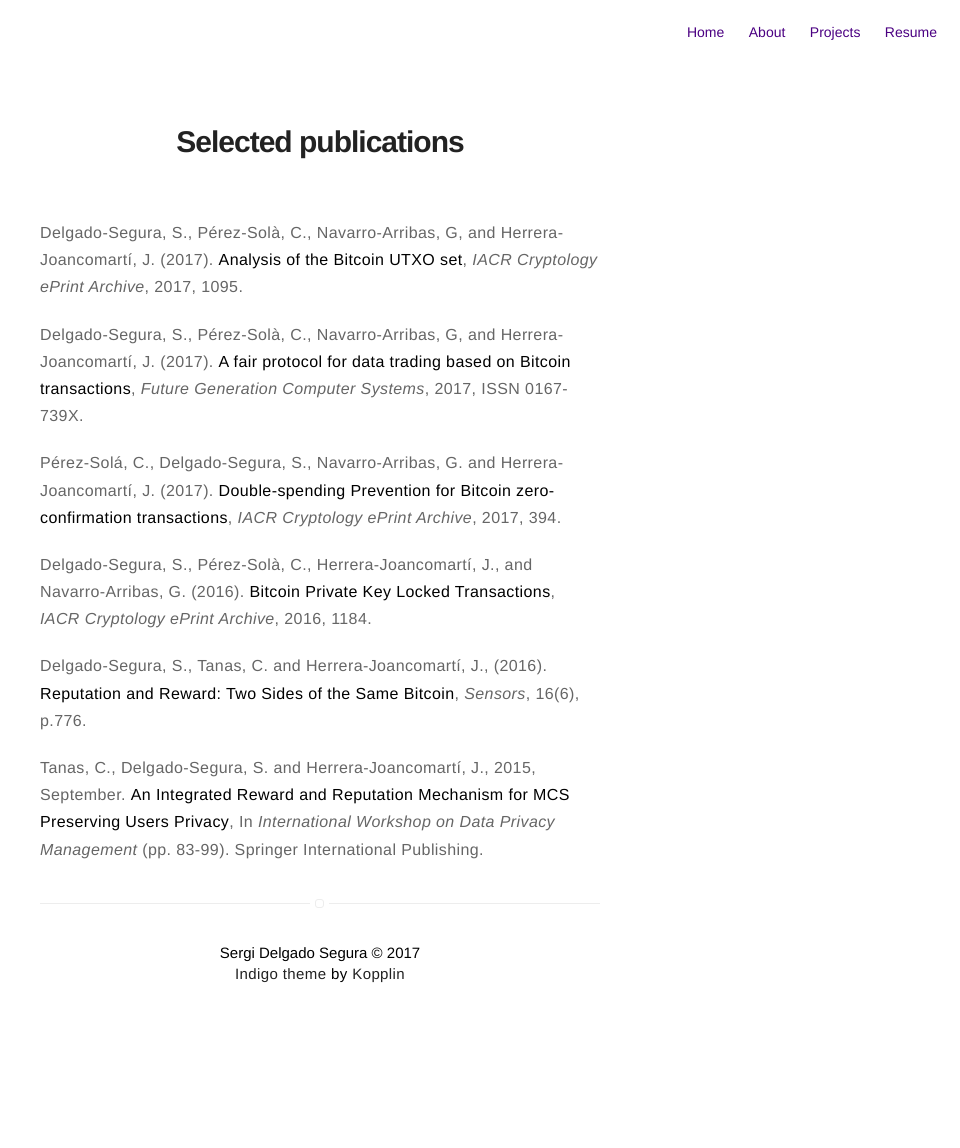
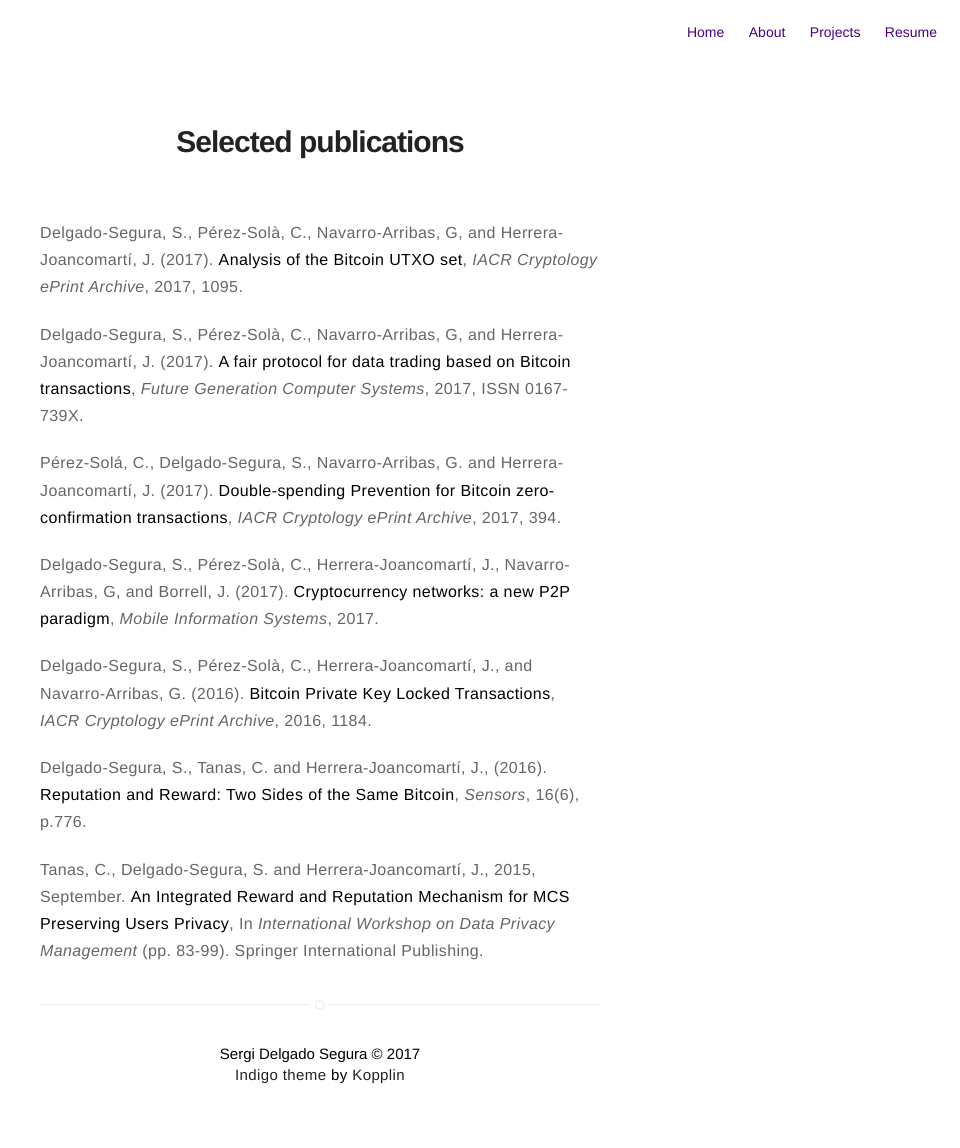
Before and after one commit to sr-gi/me, a Jekyll site: the page built from publications.md, in a window 1280 px wide. Shown: the whole page, without its empty margins (320-1280 px from the left). Built offline with Jekyll 4.4.1, drawn with Linux system fonts in a browser that asks for light colours; before the commit the page ends 1046 px from its top, so only the background shows below that.

Commit message:
Adds MIS publication 2017

```diff
--- a/publications.md
+++ b/publications.md
@@ -11,6 +11,8 @@ Delgado-Segura, S., Pérez-Solà, C., Navarro-Arribas, G, and Herrera-Joancomart
 
 Pérez-Solá, C., Delgado-Segura, S., Navarro-Arribas, G. and Herrera-Joancomartí, J. (2017). [**Double-spending Prevention for Bitcoin zero-confirmation transactions**](https://eprint.iacr.org/2017/394.pdf), *IACR Cryptology ePrint Archive*, 2017, 394.
 
+Delgado-Segura, S., Pérez-Solà, C., Herrera-Joancomartí, J., Navarro-Arribas, G, and Borrell, J. (2017). [**Cryptocurrency networks: a new P2P paradigm**](https://www.hindawi.com/journals/misy/aip/2159082/), *Mobile Information Systems*, 2017.
+
 Delgado-Segura, S., Pérez-Solà, C., Herrera-Joancomartí, J., and Navarro-Arribas, G. (2016). [**Bitcoin Private Key Locked Transactions**](https://eprint.iacr.org/2016/1184.pdf), *IACR Cryptology ePrint Archive*, 2016, 1184.
 
 Delgado-Segura, S., Tanas, C. and Herrera-Joancomartí, J., (2016). [**Reputation and Reward: Two Sides of the Same Bitcoin**](http://dx.doi.org/10.3390/s16060776), *Sensors*, 16(6), p.776.
```
